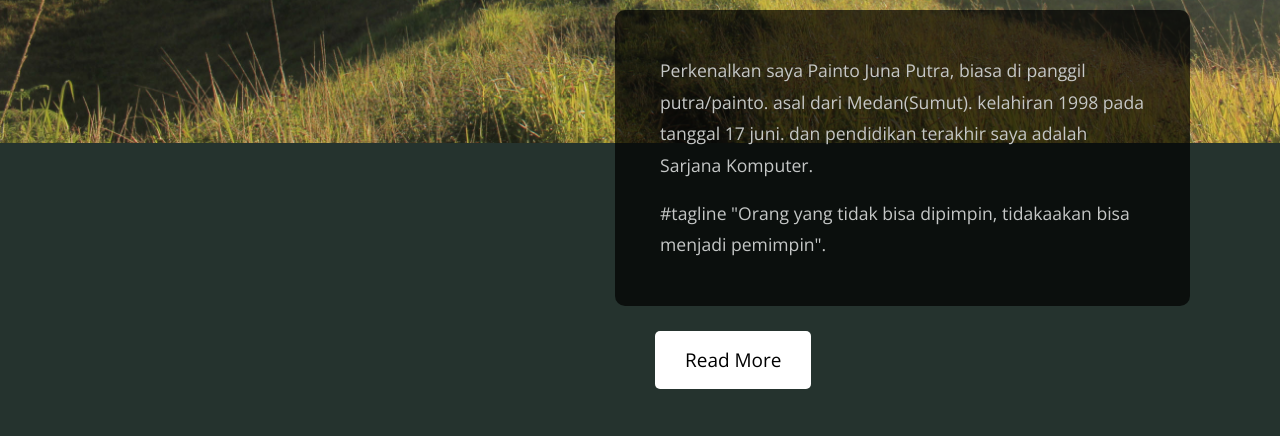
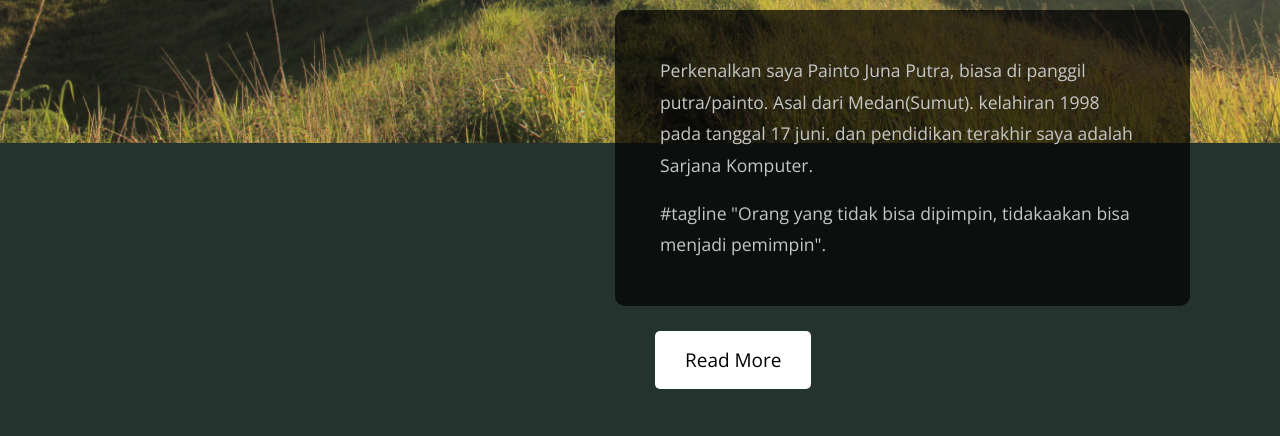
Before and after one commit to paintojp/ProjectNew, a plain HTML site: page index.html in a window 1280 px wide. Shown: the part 657-1093 px from the top of the page. Drawn offline with nearby package versions, Linux system fonts and the light colour scheme.

Commit message:
Update index.html

```diff
--- a/index.html
+++ b/index.html
@@ -76,7 +76,7 @@ http://www.tooplate.com/view/2109-the-card
           <li><a href="https://wa.me/qr/LVMQ5LW7KBZRO1"><span class="fa fa-whatsapp"> 082160369131</span></a>
           </li>
           <li>
-            <span class="fa fa-google"> paintojp@gmail.com</span>
+            <span class="fa fa-google">paintojp@gmail.com</span>
           </li>
           </ul>
         </header>
@@ -95,7 +95,7 @@ http://www.tooplate.com/view/2109-the-card
                 </h2>
                 <div class="tm-textbox tm-bg-dark">
                   <p>
-                    Perkenalkan saya Painto Juna Putra, biasa di panggil putra/painto. asal dari Medan(Sumut). kelahiran 1998 pada tanggal 17 juni. dan pendidikan terakhir saya adalah Sarjana Komputer.
+                    Perkenalkan saya Painto Juna Putra, biasa di panggil putra/painto. Asal dari Medan(Sumut). kelahiran 1998 pada tanggal 17 juni. dan pendidikan terakhir saya adalah Sarjana Komputer.
 
                   </p>
                   <p class="mb-0">
```
